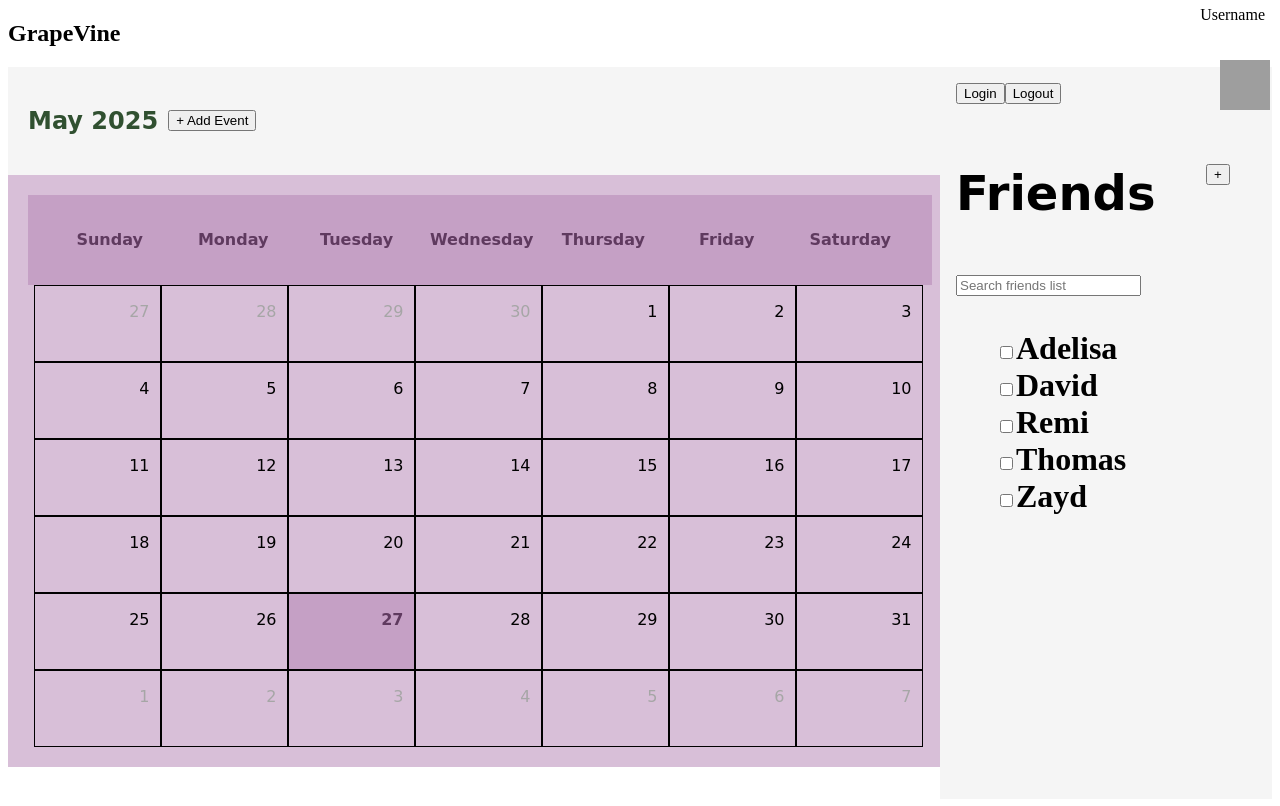
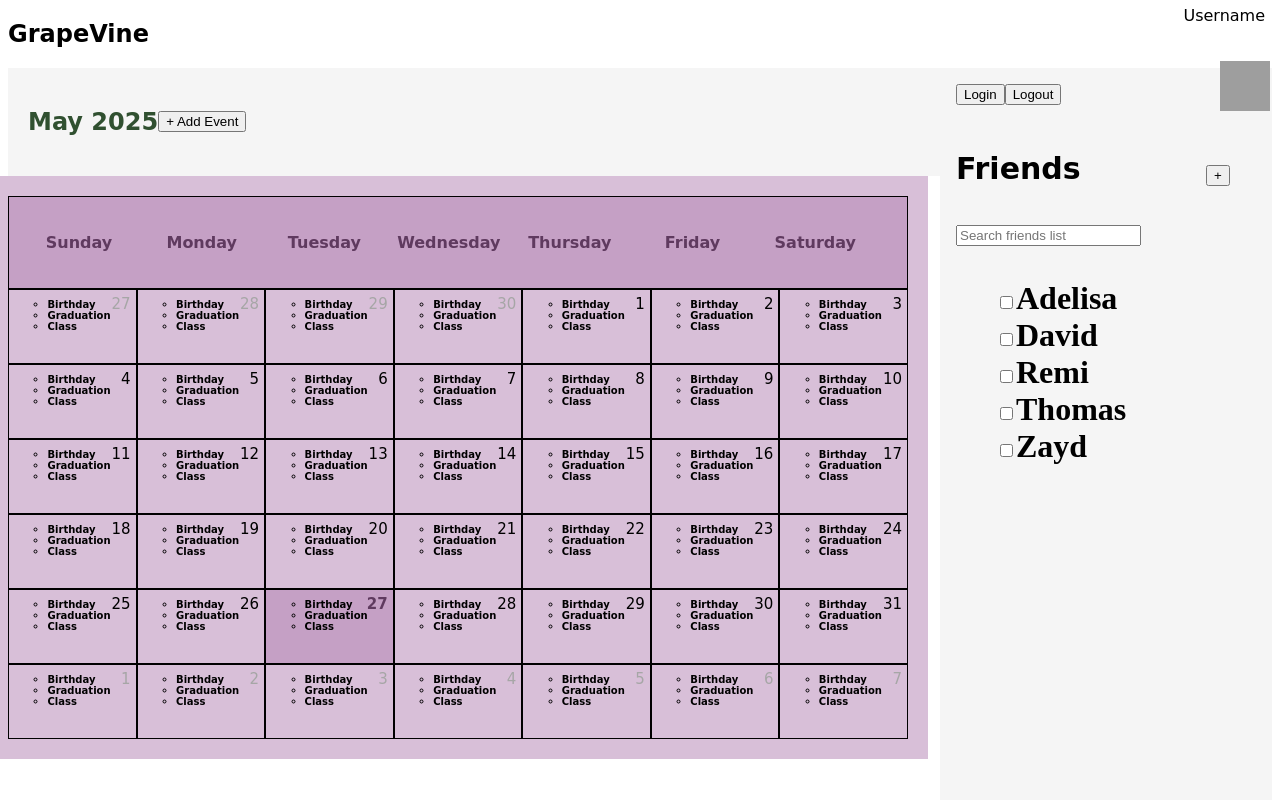
Before and after one commit to RavenTheRat/GrapeVine-CS35L, a React (Vite) app in the folder frontend/: page / in a window 1280 px wide. Built offline with nearby package versions, Linux system fonts and the light colour scheme; grey boxes are pictures that could not be loaded.

Commit message:
rebase changes from styling-and-feature-additions

```diff
--- a/frontend/src/AddFriend.jsx
+++ b/frontend/src/AddFriend.jsx
@@ -1,6 +1,7 @@
 import { useState } from "react";
 import "reactjs-popup/dist/index.css";
 import Popup from "reactjs-popup";
+import './styles.css'
 
 function AddFriend() {
   // State containing text when searching for a friend to add
--- a/frontend/src/App.jsx
+++ b/frontend/src/App.jsx
@@ -1,11 +1,13 @@
 import Calendar from "./Calendar";
 import ProfilePopup from "./ProfilePopup";
 import Sidebar from "./Sidebar";
+import "./styles.css"
 
+// "format" is to have a cohesive font/styling (comic sans for now >:D); I'll pick a nicer font later
 function App() {
   return (
     <>
-      <div>
+      <div className="format">
         <ProfilePopup />
         <h2>GrapeVine</h2>
       </div>
--- a/frontend/src/Calendar.jsx
+++ b/frontend/src/Calendar.jsx
@@ -1,7 +1,7 @@
 import { useState } from "react";
 import EventPopup from "./EventPopup";
 import Days from "./Days";
-import "./Calendar.css";
+import "./styles.css";
 
 function Calendar() {
   const weekdays = [
@@ -40,8 +40,6 @@ function Calendar() {
         style={{
           backgroundColor: "whitesmoke",
           padding: "20px",
-          display: "flex",
-          gap: "10px",
         }}
       >
         <h2>
@@ -74,4 +72,20 @@ function Calendar() {
   );
 }
 
+function GetDate() {
+  return <div></div>;
+}
+
+// Once I get a better idea of the information held by an event and it's interaction with a date, I will
+// implement further.
+function TodayDisplay() {
+  return (
+    <>
+      <div>
+        <h2 className="today-title">Today's Events:</h2>
+      </div>
+    </>
+  );
+}
+
 export default Calendar;
--- a/frontend/src/Days.jsx
+++ b/frontend/src/Days.jsx
@@ -1,3 +1,13 @@
+import './styles.css'
+
+// hard-coded set of events; this will be replaced by user's events, and have a date associated
+// to only display on relevant day (my birthday is currently everyday apparently :P)
+const events = [
+  { event: "Birthday" },
+  { event: "Graduation" },
+  { event: "Class" },
+];
+
 function Days(props) {
   const firstDayOfMonth = new Date(
     props.day.getFullYear(),
@@ -44,6 +54,15 @@ function Days(props) {
             onClick={() => props.changeCurrentDay(day)}
           >
             <p>{day.number}</p>
+            <h1 className="days-events">
+              <ul className="event-list">
+                {events.map((Event, index) => (
+                  <li key={index} className="single-event">
+                    {Event.event}
+                  </li>
+                ))}
+              </ul>
+            </h1>
           </div>
         );
       })}
@@ -51,4 +70,7 @@ function Days(props) {
   );
 }
 
+// at the end comment = ugly but whatever. "days-events" is where we will pull from backend to display events
+// associated with the relevant date
+
 export default Days;
--- a/frontend/src/EventPopup.jsx
+++ b/frontend/src/EventPopup.jsx
@@ -1,6 +1,7 @@
 import { useState } from "react";
 import Popup from "reactjs-popup";
 import axios from "axios";
+import './styles.css'
 
 function EventPopup() {
   const [name, setName] = useState("");
--- a/frontend/src/ProfilePopup.jsx
+++ b/frontend/src/ProfilePopup.jsx
@@ -1,6 +1,7 @@
 import React from "react";
 import "reactjs-popup/dist/index.css";
 import Popup from "reactjs-popup";
+import './styles.css'
 
 // Profile button in top right (contains username and profile photo)
 // onClick: Opens a popup that displays the username and profile photo
--- a/frontend/src/Sidebar.jsx
+++ b/frontend/src/Sidebar.jsx
@@ -1,5 +1,6 @@
 import { useState } from "react";
 import AddFriend from "./AddFriend";
+import './styles.css'
 
 const friends = [
   { name: "Adelisa" },
@@ -55,7 +56,7 @@ function Sidebar() {
   return (
     <>
       <div>
-        <h2>Friends</h2>
+        <h2 className="friends-title">Friends</h2>
         <AddFriend />
       </div>
       <input
--- a/frontend/src/Calendar.css
+++ b/frontend/src/styles.css
@@ -3,6 +3,10 @@
     justify-content: space-between;
     align-items: flex-start;
     flex-direction: horizontal;
+}
+
+.format {
+    font-family: 'Comic Sans MS'
 }
 
 .calendar {
@@ -20,19 +24,23 @@
     align-items: center;
 }
 
+/* switched to block & grid instead of flex for most of the calendar! */
 .calendar-body {
     width: 100%;
     flex-grow: 1;
-    display: flex;
-    flex-direction: column;
+    display: block;
+    position: relative;
+    right: 20px;
 }
 
 .table-header {
-    height: 50px;
-    width: 96%;
-    display: flex;
-    align-items: center;
-    justify-content: space-around;
+    display: grid;
+    grid-template-columns: repeat(7, 1fr);
+    gap: 1px;
+    width: 100%;
+    box-sizing: border-box;
+    justify-content: start;
+    border: 1px solid black;
 }
 
 .weekday {
@@ -41,19 +49,24 @@
 }
 
 .table-content {
+    display: grid;
+    grid-template-columns: repeat(7, 1fr);
     width: 100%;
-    flex-grow: 1;
-    display: flex;
-    flex-wrap: wrap;
-    justify-content: center;
     box-sizing: border-box;
+    justify-content: start;
 }
 
 .calendar-day {
-    width: 125px;
+    display: flex;
+    flex-direction: column;
+    align-items: flex-end;
+    justify-content: flex-start;
+    padding: 5px;
+    width: 100%;
     height: 75px;
-    position: relative;
+    box-sizing: border-box;
     border: 1px solid black;
+    overflow: hidden;
 }
 
 .calendar-day:hover {
@@ -61,9 +74,9 @@
 }
 
 .calendar-day p {
-    position: absolute;
-    right: 10px;
     color: #a6a6a6;
+    margin: 0;
+    font-size: 15px;
 }
 
 .calendar-header h2 {
@@ -135,3 +148,23 @@
     height: 50px;
     left: 5px;
 }
+
+.today-title {
+    font-size: 30px;
+}
+
+.friends-title {
+    font-size: 30px;
+}
+
+.days-events {
+    font-size: 10px;
+    position: relative;
+    bottom: 30px;
+    right: 20px;
+    color: black;
+}
+
+.event-list {
+    list-style-type: circle;
+}
```
Also changed, not shown: frontend/src/App.css (deleted, +0 -43 lines). Lines whose indentation alone changed are shown as unchanged.
